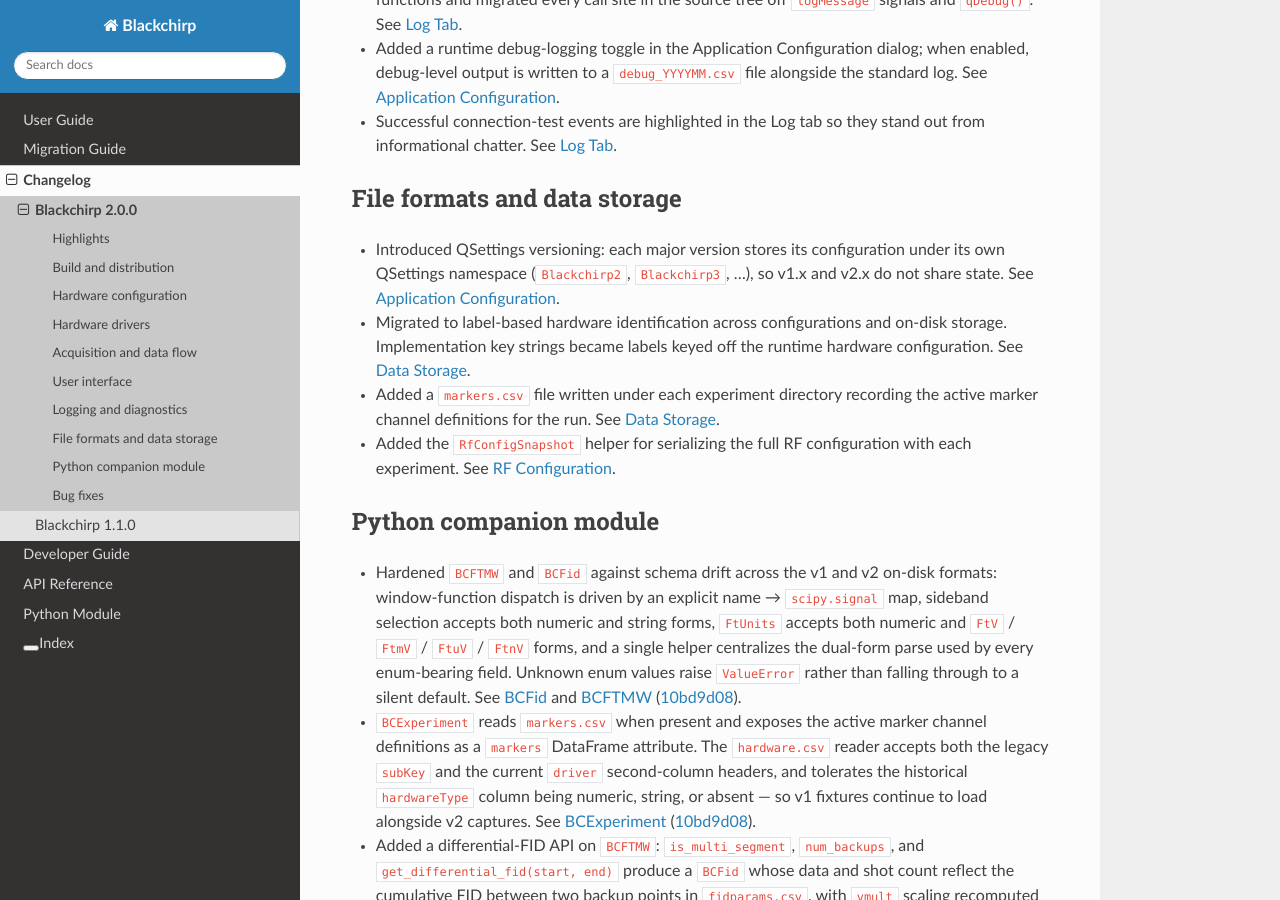
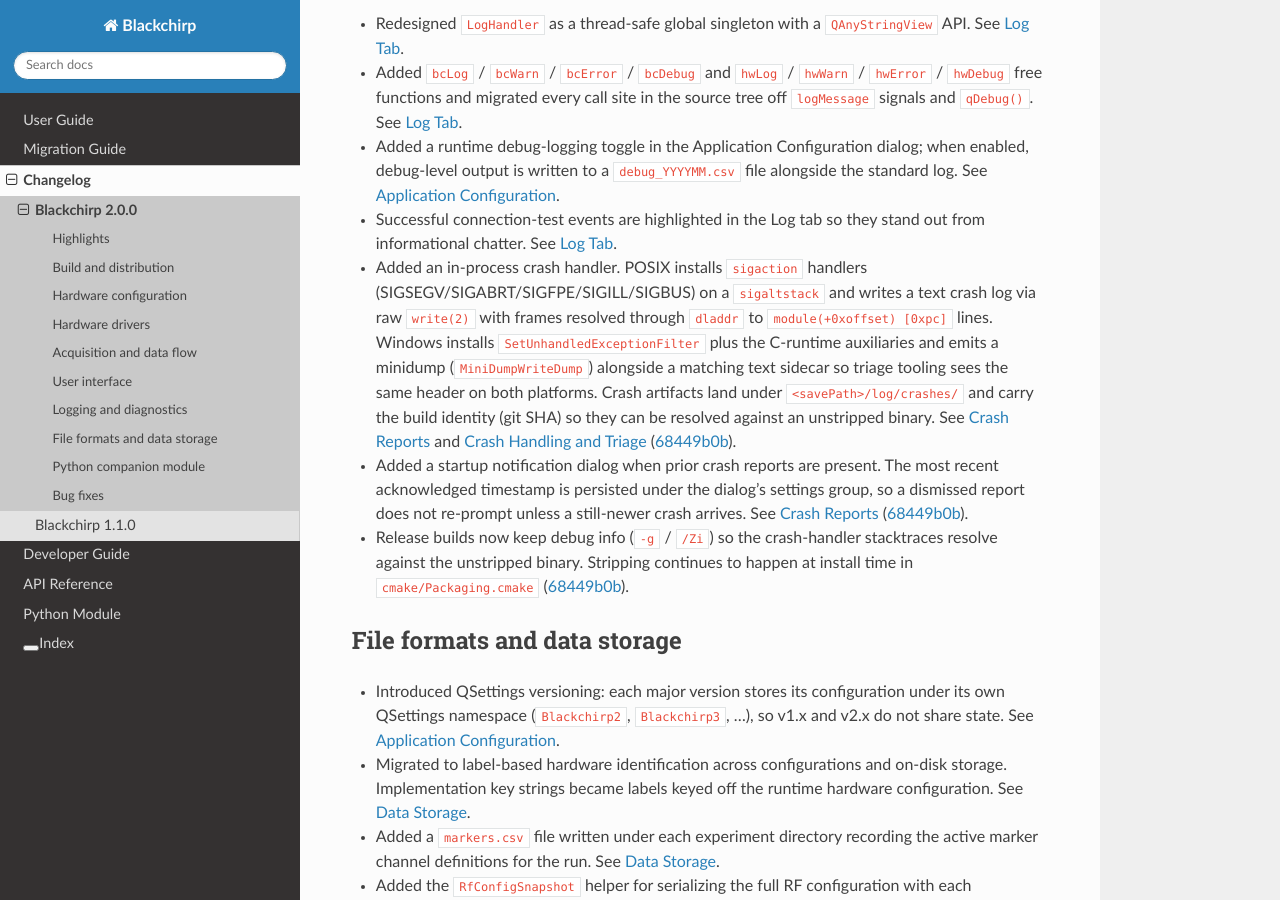
Before and after one commit to kncrabtree/blackchirp, a Sphinx documentation site: the page built from doc/source/changelog/2.0.0.rst, in a window 1280 px wide and 900 px high, scrolled down 3514 px. Built offline with Sphinx 7.4.7 and the Read the Docs theme 3.1.0, drawn with Linux system fonts in a browser that asks for light colours; some of the changed text lies outside the part shown.

Commit message:
Surface the crash handler in the 2.0 changelog
Add a Highlights bullet pointing at the new diagnostic-report
artifacts and the on-startup notification, and three detailed
entries under Logging and diagnostics: the in-process handler
itself (POSIX sigaction + dladdr text log; Windows
SetUnhandledExceptionFilter + MiniDumpWriteDump + sidecar), the
prior-crash dialog with its persisted-acknowledgement key, and
the Release-build flag change that keeps -g / /Zi so captured
frames resolve. Cross-link the user-guide and developer-guide
pages added in the same release.

Co-Authored-By: Claude Opus 4.7 (1M context) <noreply@anthropic.com>

```diff
--- a/doc/source/changelog/2.0.0.rst
+++ b/doc/source/changelog/2.0.0.rst
@@ -41,6 +41,13 @@ Highlights
   debug-logging toggle in the new Application Configuration
   dialog writes a ``debug_YYYYMM.csv`` file when enabled. See
   :doc:`/user_guide/log_tab` and :doc:`/user_guide/application_config`.
+- Added an in-process crash handler that captures POSIX signals
+  (Linux, macOS) and Windows unhandled exceptions to a diagnostic
+  report under ``<savePath>/log/crashes/``, with a startup
+  notification when an earlier run crashed. Release builds keep
+  debug info so the captured frames resolve to source lines via
+  ``addr2line`` / ``atos`` / WinDbg. See
+  :doc:`/user_guide/crash_reports`.
 - Overhauled the documentation: refreshed the
   :doc:`User Guide </user_guide>` end to end against the 2.0
   feature set, added the new :doc:`Developer Guide </developer_guide>`
@@ -224,6 +231,27 @@ Logging and diagnostics
 - Successful connection-test events are highlighted in the Log
   tab so they stand out from informational chatter. See
   :doc:`/user_guide/log_tab`.
+- Added an in-process crash handler. POSIX installs ``sigaction``
+  handlers (SIGSEGV/SIGABRT/SIGFPE/SIGILL/SIGBUS) on a
+  ``sigaltstack`` and writes a text crash log via raw ``write(2)``
+  with frames resolved through ``dladdr`` to ``module(+0xoffset)
+  [0xpc]`` lines. Windows installs ``SetUnhandledExceptionFilter``
+  plus the C-runtime auxiliaries and emits a minidump
+  (``MiniDumpWriteDump``) alongside a matching text sidecar so
+  triage tooling sees the same header on both platforms. Crash
+  artifacts land under ``<savePath>/log/crashes/`` and carry the
+  build identity (git SHA) so they can be resolved against an
+  unstripped binary. See :doc:`/user_guide/crash_reports` and
+  :doc:`/developer_guide/crash_handling` (:commit:`68449b0b`).
+- Added a startup notification dialog when prior crash reports
+  are present. The most recent acknowledged timestamp is
+  persisted under the dialog's settings group, so a dismissed
+  report does not re-prompt unless a still-newer crash arrives.
+  See :doc:`/user_guide/crash_reports` (:commit:`68449b0b`).
+- Release builds now keep debug info (``-g`` / ``/Zi``) so the
+  crash-handler stacktraces resolve against the unstripped
+  binary. Stripping continues to happen at install time in
+  ``cmake/Packaging.cmake`` (:commit:`68449b0b`).
 
 File formats and data storage
 -----------------------------
```
